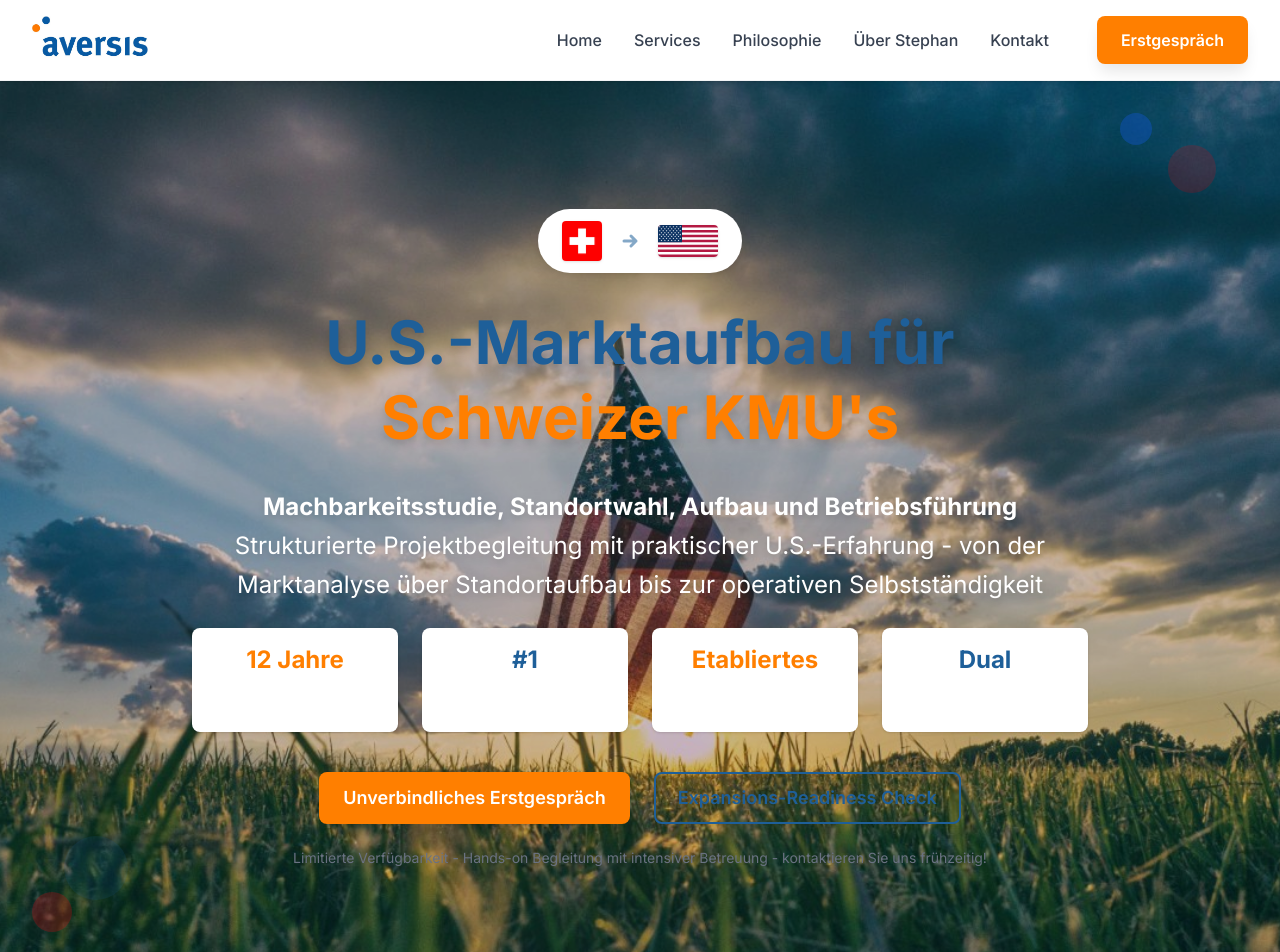
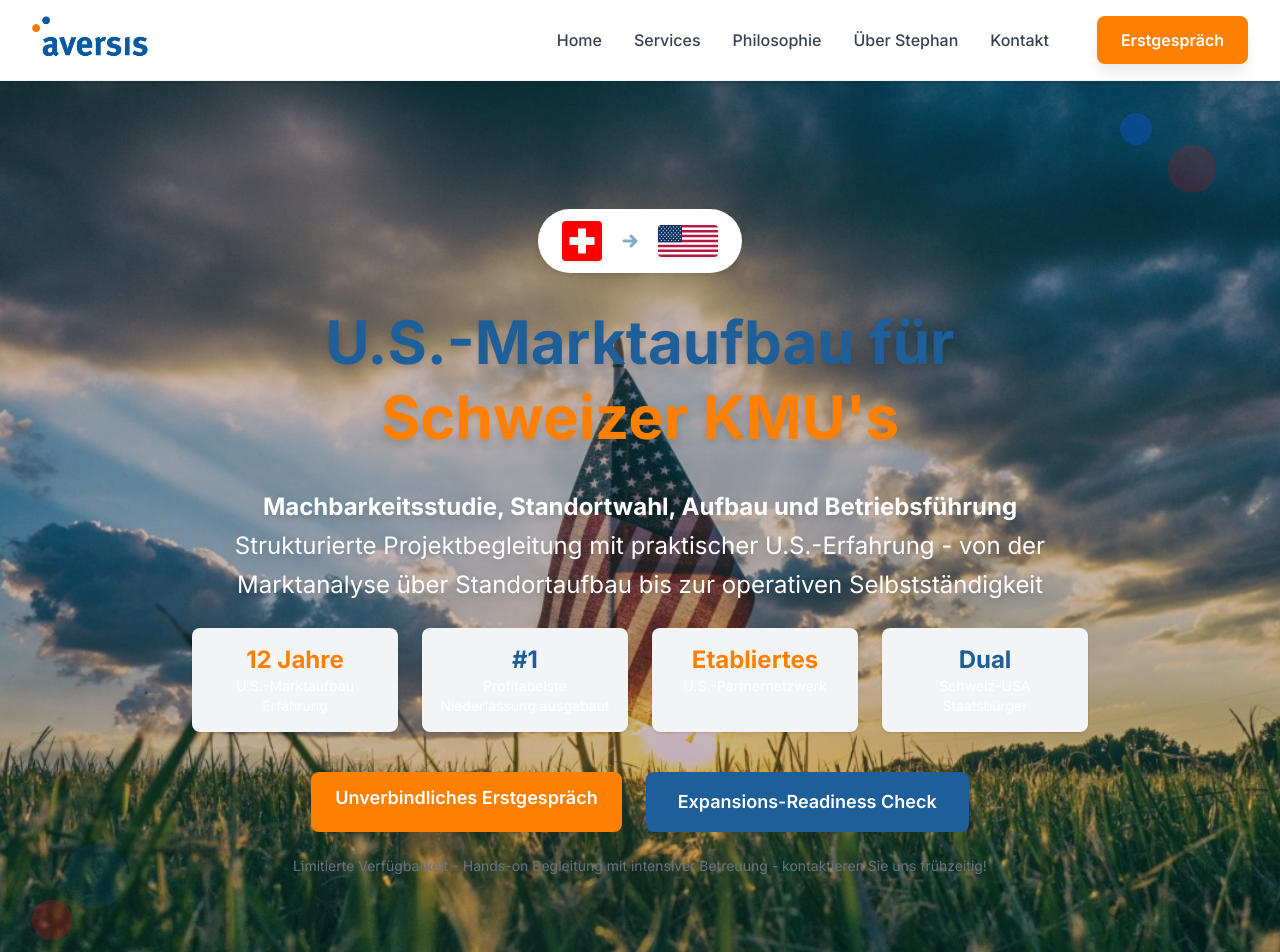
Before and after one commit to mtn-mover/aversis_web, a Next.js app: page / in a window 1280 px wide. Shown: the top 952 px of the page. Built offline with nearby package versions, Linux system fonts and the light colour scheme.

Commit message:
Change white boxes to light gray and fix U.S.-Readiness Check buttons to blue with white text

```diff
--- a/src/app/page.tsx
+++ b/src/app/page.tsx
@@ -64,19 +64,19 @@ export default function Home() {
 
             {/* Key Credibility Stats */}
             <div className="grid md:grid-cols-4 gap-6 mb-10 max-w-4xl mx-auto">
-              <div className="bg-white p-4 rounded-lg shadow">
+              <div className="bg-gray-100 p-4 rounded-lg shadow">
                 <div className="text-2xl font-bold text-aversis-orange">12 Jahre</div>
                 <div className="text-sm text-white">U.S.-Marktaufbau Erfahrung</div>
               </div>
-              <div className="bg-white p-4 rounded-lg shadow">
+              <div className="bg-gray-100 p-4 rounded-lg shadow">
                 <div className="text-2xl font-bold text-aversis-blue">#1</div>
                 <div className="text-sm text-white">Profitabelste Niederlassung ausgebaut</div>
               </div>
-              <div className="bg-white p-4 rounded-lg shadow">
+              <div className="bg-gray-100 p-4 rounded-lg shadow">
                 <div className="text-2xl font-bold text-aversis-orange">Etabliertes</div>
                 <div className="text-sm text-white">U.S.-Partnernetzwerk</div>
               </div>
-              <div className="bg-white p-4 rounded-lg shadow">
+              <div className="bg-gray-100 p-4 rounded-lg shadow">
                 <div className="text-2xl font-bold text-aversis-blue">Dual</div>
                 <div className="text-sm text-white">Schweiz-USA Staatsbürger</div>
               </div>
@@ -86,7 +86,7 @@ export default function Home() {
               <a href="/kontakt" className="btn-primary text-lg px-8 py-4 text-center">
                 Unverbindliches Erstgespräch
               </a>
-              <a href="/us-readiness-check" className="btn-secondary text-lg px-8 py-4 text-center">
+              <a href="/us-readiness-check" className="bg-aversis-blue text-white hover:bg-blue-700 font-semibold px-8 py-4 rounded-lg transition text-center inline-block text-lg">
                 Expansions-Readiness Check
               </a>
             </div>
@@ -218,7 +218,7 @@ export default function Home() {
 
           <div className="grid lg:grid-cols-3 gap-8">
             {/* Phase 1: Market Entry Assessment */}
-            <div className="bg-white border border-gray-200 rounded-2xl p-8 shadow-lg hover:shadow-xl transition-all duration-300 hover:-translate-y-2">
+            <div className="bg-gray-50 border border-gray-200 rounded-2xl p-8 shadow-lg hover:shadow-xl transition-all duration-300 hover:-translate-y-2">
               <div className="flex items-center mb-6">
                 <div className="w-16 h-16 bg-green-600 rounded-xl flex items-center justify-center mr-4">
                   <svg className="w-8 h-8 text-white" fill="none" stroke="currentColor" viewBox="0 0 24 24">
@@ -260,7 +260,7 @@ export default function Home() {
             </div>
 
             {/* Phase 2: Manufacturing Setup */}
-            <div className="bg-white border border-gray-200 rounded-2xl p-8 shadow-lg hover:shadow-xl transition-all duration-300 hover:-translate-y-2 relative">
+            <div className="bg-gray-50 border border-gray-200 rounded-2xl p-8 shadow-lg hover:shadow-xl transition-all duration-300 hover:-translate-y-2 relative">
               <div className="absolute -top-3 left-1/2 transform -translate-x-1/2 bg-aversis-orange text-white px-4 py-1 rounded-full text-xs font-semibold">
                 KERN-EXPERTISE
               </div>
@@ -305,7 +305,7 @@ export default function Home() {
             </div>
 
             {/* Phase 3: Operations Scaling */}
-            <div className="bg-white border border-gray-200 rounded-2xl p-8 shadow-lg hover:shadow-xl transition-all duration-300 hover:-translate-y-2">
+            <div className="bg-gray-50 border border-gray-200 rounded-2xl p-8 shadow-lg hover:shadow-xl transition-all duration-300 hover:-translate-y-2">
               <div className="flex items-center mb-6">
                 <div className="w-16 h-16 bg-aversis-blue rounded-xl flex items-center justify-center mr-4">
                   <svg className="w-8 h-8 text-white" fill="none" stroke="currentColor" viewBox="0 0 24 24">
@@ -348,7 +348,7 @@ export default function Home() {
           </div>
 
           {/* Success Timeline */}
-          <div className="mt-16 bg-white rounded-2xl p-8 shadow-lg">
+          <div className="mt-16 bg-gray-50 rounded-2xl p-8 shadow-lg">
             <div className="text-center mb-8">
               <h3 className="text-2xl font-bold text-aversis-dark">Strukturierter Interim-Ansatz</h3>
               <p className="text-gray-600 mt-2">Von der Machbarkeitsstudie bis zur profitablen U.S.-Produktion</p>
@@ -493,7 +493,7 @@ export default function Home() {
           </div>
 
           {/* Main CTA */}
-          <div className="bg-white rounded-3xl p-8 lg:p-12 mb-12 max-w-5xl mx-auto shadow-2xl">
+          <div className="bg-gray-50 rounded-3xl p-8 lg:p-12 mb-12 max-w-5xl mx-auto shadow-2xl">
             <div className="grid lg:grid-cols-2 gap-12 items-center">
               <div className="text-left">
                 <h3 className="text-3xl font-bold text-aversis-dark mb-6">
@@ -559,7 +559,7 @@ export default function Home() {
                   <a href="/roi-calculator" className="border-2 border-green-600 text-green-600 hover:bg-green-600 hover:text-white font-semibold px-4 py-3 rounded-lg transition text-center text-sm">
                     📊 ROI Calculator
                   </a>
-                  <a href="/us-readiness-check" className="border-2 border-blue-600 text-blue-600 hover:bg-blue-600 hover:text-white font-semibold px-4 py-3 rounded-lg transition text-center text-sm">
+                  <a href="/us-readiness-check" className="bg-aversis-blue text-white hover:bg-blue-700 font-semibold px-4 py-3 rounded-lg transition text-center text-sm inline-block">
                     ✅ Readiness Check
                   </a>
                 </div>
```
